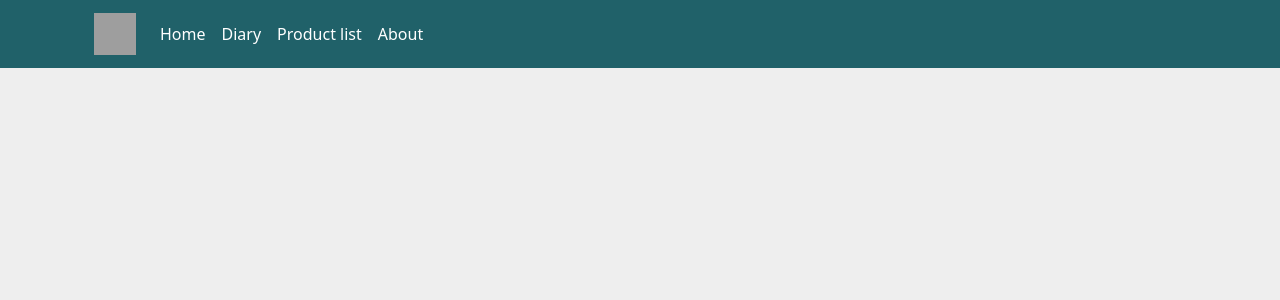
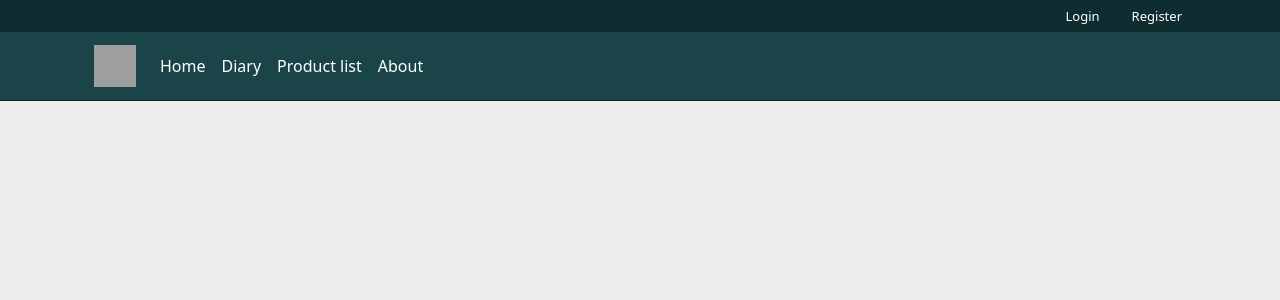
Before and after one commit to artlek/nutrient-diary, a Symfony app: template templates/base.html.twig in a window 1280 px wide. Shown: the top 300 px of the page. Run offline with Twig, Linux system fonts and the light colour scheme; the template is opened without the code that fills it, so the values that code supplies are empty; some libraries are stand-ins or nearby versions; grey boxes are pictures that could not be loaded.

Commit message:
Add bar above menu

```diff
--- a/public/css/style.css
+++ b/public/css/style.css
@@ -2,17 +2,22 @@ body {
     background-color: #eeeeee;
     margin: 0 auto;
 }
-.main-menu {
-    background-color: #206169;
+div.main-menu {
+    background-color: #1b4449;
+    border-bottom: 1px solid #0f2c30;
 }
-a.main-menu {
+a.main-menu, a.bar-link {
     color: #ffffff;
 }
-a.main-menu:hover {
+a.main-menu:hover, a.bar-link:hover {
     color: #2cdbd3;
 }
 div.main-content {
     color: #464646;
+}
+div.bar {
+    background-color: #0f2c30;
+    font-size: 13px;
 }
 h1 {
     color: #2c2c2c;
@@ -22,3 +27,6 @@ h1 {
 th {
     text-transform: uppercase;
 }
+li {
+    line-height: 0px;
+}
--- a/templates/base.html.twig
+++ b/templates/base.html.twig
@@ -10,8 +10,26 @@
 </head>
     <body>
         <script src="https://cdn.jsdelivr.net/npm/bootstrap@5.3.0-alpha3/dist/js/bootstrap.bundle.min.js" integrity="sha384-ENjdO4Dr2bkBIFxQpeoTz1HIcje39Wm4jDKdf19U8gI4ddQ3GYNS7NTKfAdVQSZe" crossorigin="anonymous"></script>
+        <div class="container-fluid bar p-2">
+            <div class="container-lg d-flex justify-content-end">
+                {% block bar %}
+                    {% if is_granted('ROLE_USER') %}
+                        <a class="nav-link bar-link" href="#">Logged as: ...</a>
+                    {% else %}
+                        <ul class="nav">
+                            <li class="nav-item">
+                                <a class="nav-link bar-link" href="#">Login</a>
+                            </li>
+                            <li class="nav-item">
+                                <a class="nav-link bar-link" href="#">Register</a>
+                            </li>
+                        </ul>
+                    {% endif %}
+                {% endblock %}
+            </div>
+        </div>
         <div class="container-fluid main-menu">
-            <div class="container-lg main-menu" data-bs-theme="dark">
+            <div class="container-lg" data-bs-theme="dark">
                 {% block menu %}
                     <nav class="navbar navbar-expand-lg main-menu">
                         <div class="container-fluid">
```
